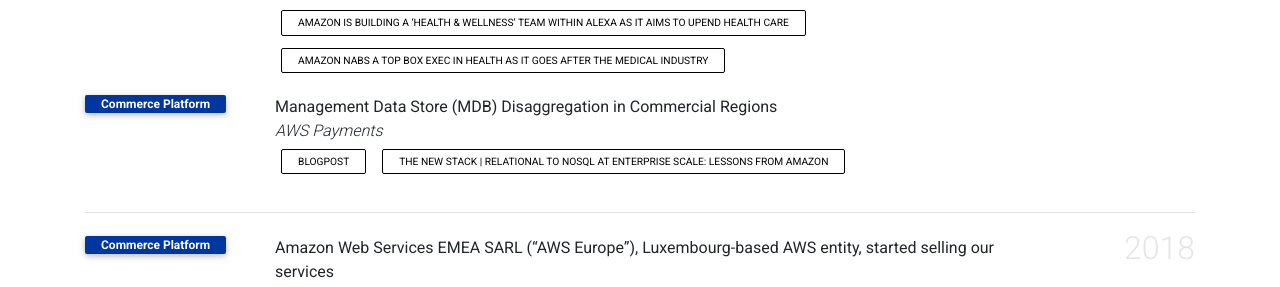
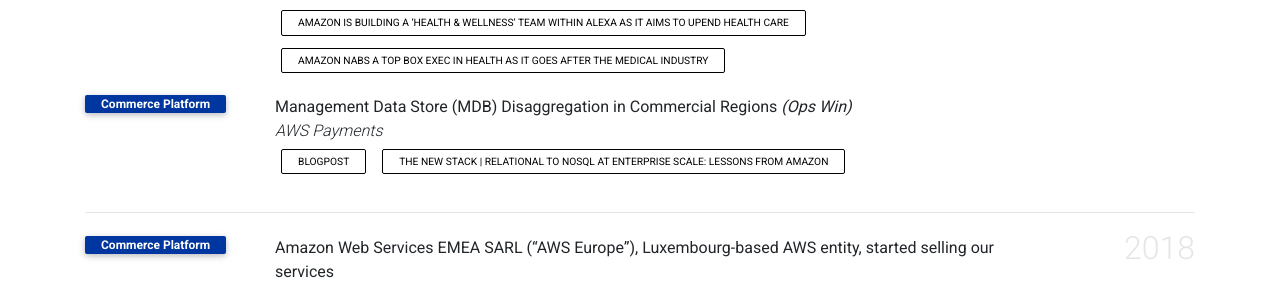
Before and after one commit to gfw001/gfw001.github.io, a Jekyll site: the page products.html, which Jekyll copies as it is, in a window 1280 px wide and 900 px high, scrolled down 3310 px. Shown: the part 257-544 px from the top of the window. Built offline with Jekyll 4.4.1, drawn with Linux system fonts in a browser that asks for light colours; comment, search, counter and statistics services are not loaded; a style sheet for code colours, icons or effects is not loaded.

Commit message:
Update products.html

```diff
--- a/products.html
+++ b/products.html
@@ -624,7 +624,7 @@
             <div class="row">
                <div class="col-sm-2 abbr"><abbr class="badge">Commerce Platform</abbr></div>
                <div id="mao2023agent" class="col-sm-8">
-                  <div class="title">Management Data Store (MDB) Disaggregation in Commercial Regions</div>
+                  <div class="title">Management Data Store (MDB) Disaggregation in Commercial Regions <em>(Ops Win)</em></div>
                   <div class="periodical"> <em>AWS Payments</em> </div>
                   <div class="links">
                      <a href="https://aws.amazon.com/blogs/aws/migration-complete-amazons-consumer-business-just-turned-off-its-final-oracle-database/" class="btn btn-sm z-depth-0" role="button" rel="external nofollow noopener" target="_blank">Blogpost</a>
```
